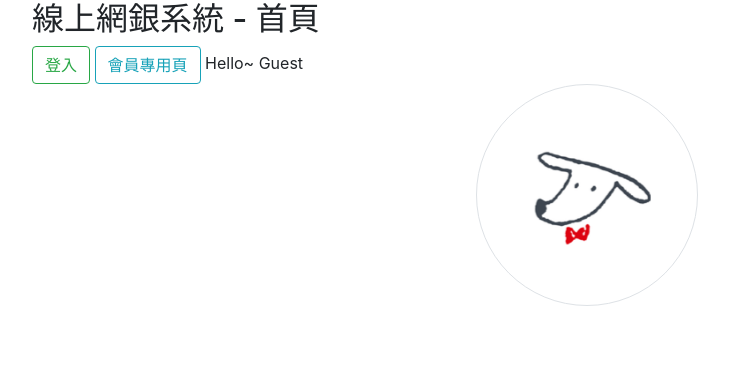
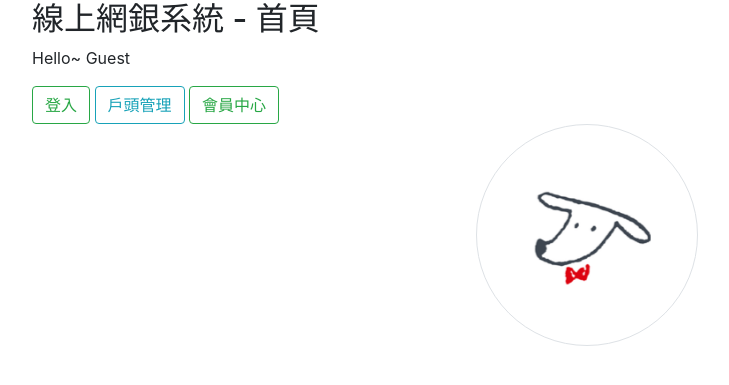
Before and after one commit to alanwang1207/RD5-Assignment, a PHP site: page / in a window 1280 px wide. Shown: the top 385 px of the page, without its empty margins (53-782 px from the left). Run offline with PHP 8.4, Linux system fonts and the light colour scheme.

Commit message:
建立會員頁

```diff
--- a/index.php
+++ b/index.php
@@ -32,20 +32,24 @@ if (isset($_POST["member"])) {
 
     <div class="container">
         <h2>線上網銀系統 - 首頁</h2>
+        <p><td align="center" bgcolor="#CCCCCC"><?php echo "Hello~ " . $sUserName ?> </td></p>
+
         <span>
             <?php if ($sUserName == "Guest") : ?>
                 <a href="login.php" class="btn btn-outline-success btn-md">登入</a>
             <?php else : ?>
-                <a href="login.php?logout=1" class="btn btn-outline-warning btn-md">登出</a>
+                <a href="login.php?logout=1" class="btn btn-outline-secondary btn-md">登出</a>
             <?php endif; ?>
+                <td>
+                <a href="secret.php" id="member" type="submit" class="btn btn-outline-info">戶頭管理</a>
+                <a href="member.php" id="member" type="submit" class="btn btn-outline-success">會員中心</a>
 
-            <a href="secret.php" id="member" type="submit" class="btn btn-outline-info">會員專用頁</a></td>
+                </td>
+
 
         </span>
 
-        <tr>
-            <td align="center" bgcolor="#CCCCCC"><?php echo "Hello~ " . $sUserName ?> </td>
-        </tr>
+
         <img src="dog.png" class="rounded-circle img-thumbnail mx-auto d-block" alt="Cinque Terre" style="width:20%">
         </table>
 
```
